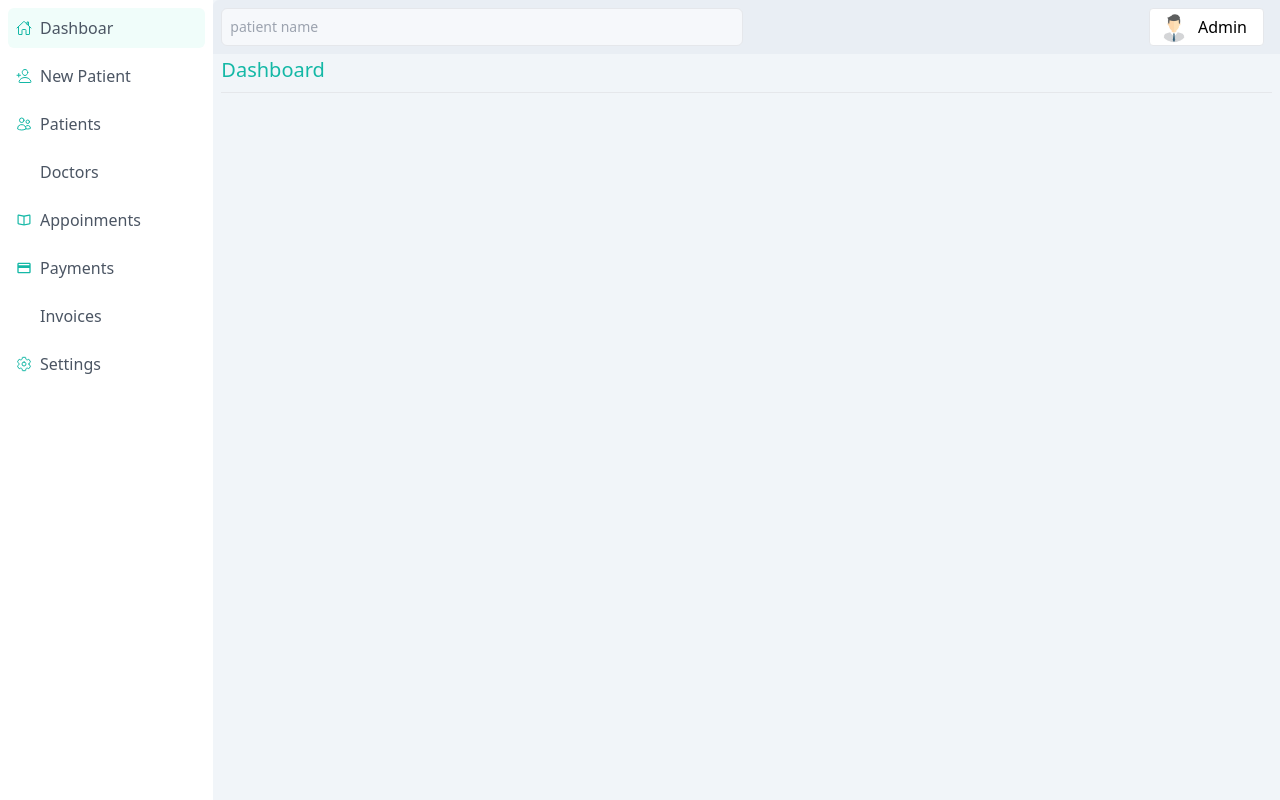
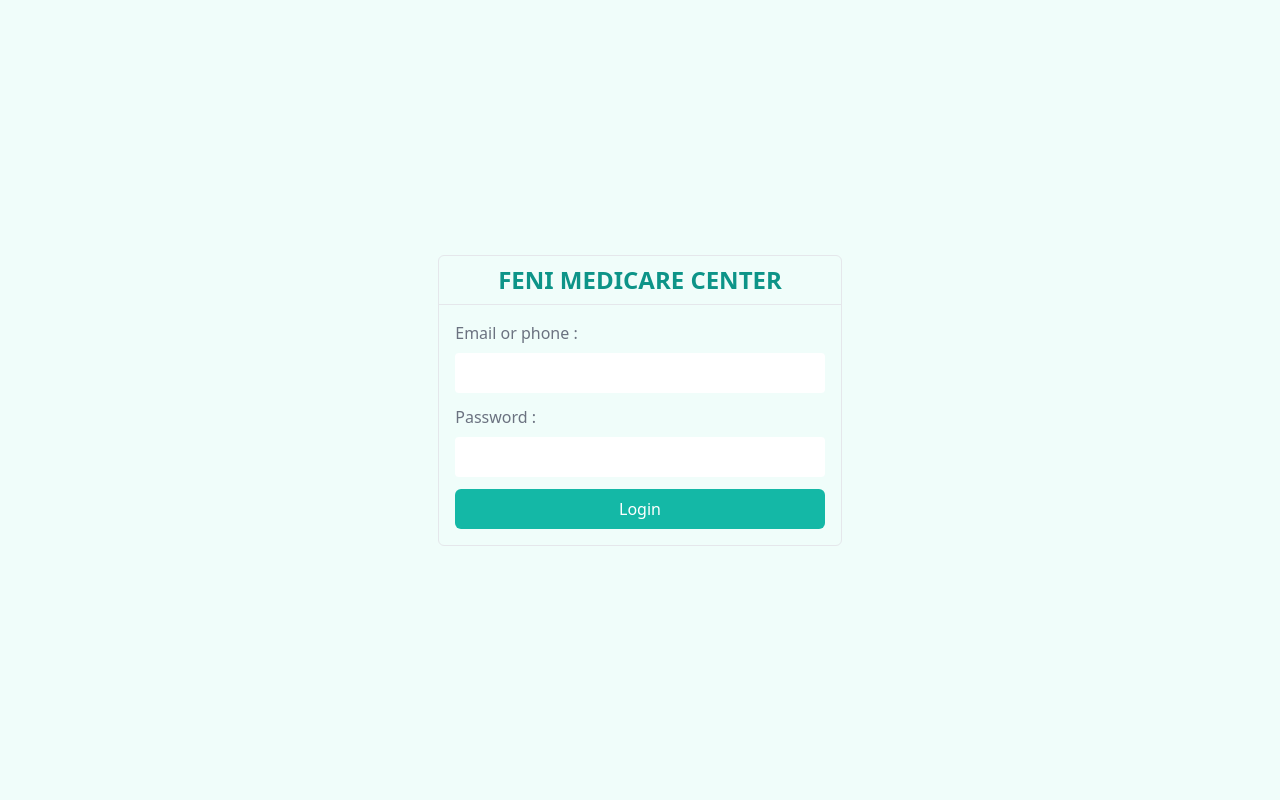
Before and after one commit to DevWithEasy/hospital-management, a React (Vite) app: page /#/ in a window 1280 px wide. Built offline with nearby package versions, Linux system fonts and the light colour scheme; some icons are missing.

Commit message:
authenticetion layout

```diff
--- a/package.json
+++ b/package.json
@@ -23,10 +23,10 @@
     "bcrypt": "^5.1.1",
     "cors": "^2.8.5",
     "electron-updater": "^6.1.1",
-    "express": "^4.18.2",
     "jsonwebtoken": "^9.0.2",
     "mongoose": "^8.0.3",
     "multer": "^1.4.5-lts.1",
+    "react-hot-toast": "^2.4.1",
     "react-icons": "^4.12.0",
     "react-router-dom": "^6.20.1",
     "zustand": "^4.4.7"
--- a/src/renderer/src/App.jsx
+++ b/src/renderer/src/App.jsx
@@ -1,7 +1,10 @@
 import { Routes, Route } from "react-router-dom"
+import { Toaster } from 'react-hot-toast';
 import { DashBoard, Doctors, Error404, Home, Invoices, Layout, NewPatient,Patients,Patient, Payments, Settings,Appointments, Doctor } from "./pages/Index"
 function App() {
   return (
+    <>
+    <Toaster/>
     <Routes>
       <Route
         path="/"
@@ -100,6 +103,8 @@ function App() {
         }
       />
     </Routes>
+    </>
+
   )
 }
 
--- a/src/renderer/src/component/Header.jsx
+++ b/src/renderer/src/component/Header.jsx
@@ -2,15 +2,17 @@ import { useState } from 'react';
 import user_image from '../assets/demo-user.png'
 import { SearchPatient } from './Index';
 import axios from 'axios'
+import useUserStore from '../store/userStore';
 
 const Header = () => {
     const [view, setView] = useState(false)
-    const [patients,setpatients] = useState([])
+    const [patients, setpatients] = useState([])
+    const { user,removeUser } = useUserStore()
 
-    const handleSearch =async (search)=>{
+    const handleSearch = async (search) => {
         try {
             const res = await axios.get(`https://jsonplaceholder.typicode.com/users`)
-            if(res.data.length > 0){
+            if (res.data.length > 0) {
                 setView(true)
                 setpatients(res.data)
             }
@@ -25,18 +27,37 @@ const Header = () => {
             <input
                 placeholder='patient name'
                 className='w-1/4 sm:w-2/4 p-2 bg-slate-50/90 text-sm border focus:outline-none rounded-md'
-                onChange={(e)=>handleSearch(e.target.value)}
+                onChange={(e) => handleSearch(e.target.value)}
             />
             <div
-                className='pl-2 pr-4 flex items-center space-x-2 bg-white border rounded'
+                className='relative pl-2 pr-4 flex items-center space-x-2 bg-white border rounded cursor-pointer group'
             >
                 <img
-                    src={user_image}
+                    src={!user?.image ? user_image : user.image}
                     className='h-8 w-8 rounded-full'
                 />
-                <span>
-                    Admin
-                </span>
+                <div>
+                    <p
+                        className='text-xs font-medium'
+                    >
+                        {user?.name}
+                    </p>
+                    <p
+                        className='text-xs text-gray-400'
+                    >
+                        {user?.email}
+                    </p>
+                </div>
+                <div
+                    className='absolute -left-2 -bottom-12 w-full p-2 pt-10 hidden group-hover:block'
+                >
+                    <button
+                        onClick={()=>removeUser()}
+                        className='w-full py-1 bg-red-500 text-white rounded'
+                    >
+                        Logout
+                    </button>
+                </div>
             </div>
             {view &&
                 <SearchPatient {...{ patients, view, setView }} />
--- a/src/renderer/src/component/Index.jsx
+++ b/src/renderer/src/component/Index.jsx
@@ -3,6 +3,7 @@ import Heading from "./Heading";
 import Input from "./Input";
 import SearchPatient from "./SearchPatients";
 import SideBar from "./SideBar";
+import Toast from "./Toast";
 
 
-export {SideBar,Header,Heading,Input,SearchPatient}
+export {Toast,SideBar,Header,Heading,Input,SearchPatient}
--- /dev/null
+++ b/src/renderer/src/component/Toast.jsx
@@ -0,0 +1,51 @@
+/* eslint-disable react/prop-types */
+import toast from 'react-hot-toast'
+import { IoIosWarning } from "react-icons/io";
+import { FaCheckCircle } from "react-icons/fa";
+import { MdCancel } from "react-icons/md";
+
+const Toast = ({ t, duration, type, message }) => {
+    setTimeout(() => {
+        toast.dismiss(t.id)
+    }, duration ? duration : 1000)
+    return (
+        <div
+            className={`${t.visible ? 'animate-enter' : 'animate-leave'
+                } max-w-md w-full bg-white shadow-lg rounded-lg pointer-events-auto flex ring-1 ring-black ring-opacity-5`}
+        >
+            <div className="flex-1 w-0 p-4">
+                <div className="flex items-start">
+                    <div className="flex-shrink-0 pt-0.5">
+                        {
+                            type === 'success' ? <FaCheckCircle size={30} className='text-green-500' /> :
+                                type === 'warning' ? <IoIosWarning size={30} className='text-yellow-500' /> :
+                                    type === 'error' ? <MdCancel size={30} className='text-red-500' /> : ''
+                        }
+                    </div>
+                    <div className="ml-3 flex-1">
+                        <p className="font-medium text-gray-900">
+                            {
+                                type === 'success' ? <span className="text-green-500">Successfull</span> :
+                                    type === 'warning' ? <span className="text-yellow-500">Check it</span> :
+                                        type === 'error' ? <span className="text-red-500">Cancel</span> : ''
+                            }
+                        </p>
+                        <p className="mt-1 text-sm text-gray-500">
+                            {message}
+                        </p>
+                    </div>
+                </div>
+            </div>
+            <div className="flex border-l border-gray-200">
+                <button
+                    onClick={() => toast.dismiss(t.id)}
+                    className="w-full border border-transparent rounded-none rounded-r-lg p-4 flex items-center justify-center text-sm font-medium text-indigo-600 hover:text-indigo-500 focus:outline-none focus:ring-2 focus:ring-indigo-500"
+                >
+                    Close
+                </button>
+            </div>
+        </div>
+    );
+};
+
+export default Toast;
--- a/src/renderer/src/pages/Index.jsx
+++ b/src/renderer/src/pages/Index.jsx
@@ -7,6 +7,7 @@ import Floor from "./Floor";
 import Home from "./Home";
 import Invoices from "./Invoices";
 import Layout from "./Layout";
+import Login from "./Login";
 import NewPatient from "./NewPatient";
 import Patient from "./Patient";
 import Patients from "./Patients";
@@ -14,4 +15,4 @@ import Payments from "./Payments";
 import Settings from "./Settings";
 import Users from "./Users";
 
-export {Home,Layout,DashBoard,NewPatient,Error404,Doctors,Patients,Payments,Invoices,Users,Settings,Appointments,Floor,Doctor,Patient}
+export {Login,Home,Layout,DashBoard,NewPatient,Error404,Doctors,Patients,Payments,Invoices,Users,Settings,Appointments,Floor,Doctor,Patient}
--- a/src/renderer/src/pages/Layout.jsx
+++ b/src/renderer/src/pages/Layout.jsx
@@ -1,8 +1,16 @@
+/* eslint-disable react/prop-types */
 import {Header, SideBar} from "../component/Index";
+import useUserStore from "../store/userStore";
+import {Login} from "./Index";
 
 const Layout = ({children}) => {
-    return (
-        <div
+    const {isAuth} = useUserStore()
+
+    if(!isAuth){
+        return <Login/>
+    }else{
+        return(
+            <div
             className='flex justify-between h-screen'
         >
             <div
@@ -17,7 +25,8 @@ const Layout = ({children}) => {
                 {children}
             </div>
         </div>
-    );
+        )
+    }
 };
 
 export default Layout;
--- /dev/null
+++ b/src/renderer/src/pages/Login.jsx
@@ -0,0 +1,84 @@
+import { useState } from "react";
+import {Input,Toast} from "../component/Index";
+import axios from "axios";
+import api_url from "../utils/api_url";
+import useUserStore from "../store/userStore";
+import toast from 'react-hot-toast'
+
+const Login = () => {
+    const {addUser} = useUserStore()
+    const [value,setValue] = useState({
+        email : '',
+        password : ''
+    })
+
+    const loginHandler =async(e)=>{
+        e.preventDefault()
+        if(!value.email || !value.password){
+            toast.custom((t)=>
+                <Toast {...{
+                    t,
+                    duration : 2000,
+                    type : 'warning',
+                    message : 'Please insert email and password'
+                }}/>
+            )
+        }
+        try {
+            const res = await axios.post(`${api_url}/api/auth/signin`,value)
+            localStorage.setItem('token',res.data.token)
+            addUser(res.data.data)
+        } catch (error) {
+            toast.custom((t)=>
+                <Toast {...{
+                    t,
+                    duration : 2000,
+                    type : 'erorr',
+                    message : 'Something went wrong'
+                }}/>
+            )
+        }
+    }
+
+    console.log(value)
+    return (
+        <div
+            className="h-screen flex justify-center items-center bg-teal-50"
+        >
+            <div
+                className="border rounded-md"
+            >
+                <h2
+                    className="p-2 font-semibold text-center text-2xl text-teal-600 border-b uppercase"
+                >
+                    Feni Medicare Center
+                </h2>
+                <form
+                    onSubmit={(e)=>loginHandler(e)}
+                    className="p-4 space-y-3"
+                >
+                <Input {...{
+                    label: 'Email or phone',
+                    name : 'email',
+                    currentValue: value.email,
+                    value,setValue
+                }}/>
+                <Input {...{
+                    label: 'Password',
+                    name : 'password',
+                    currentValue: value.password,
+                    value,setValue
+                }}/>
+                <button
+                    type="submit"
+                    className="w-full bg-teal-500 text-white rounded-md p-2"
+                >
+                    Login
+                </button>
+                </form>
+            </div>
+        </div>
+    );
+};
+
+export default Login;
--- /dev/null
+++ b/src/renderer/src/utils/api_url.js
@@ -0,0 +1,3 @@
+const api_url = 'http://localhost:8080'
+
+export default api_url
```
Also changed, not shown: src/main/index.js (+0 -18 lines), 1 other file (tests, documents, lock files or other folders).
